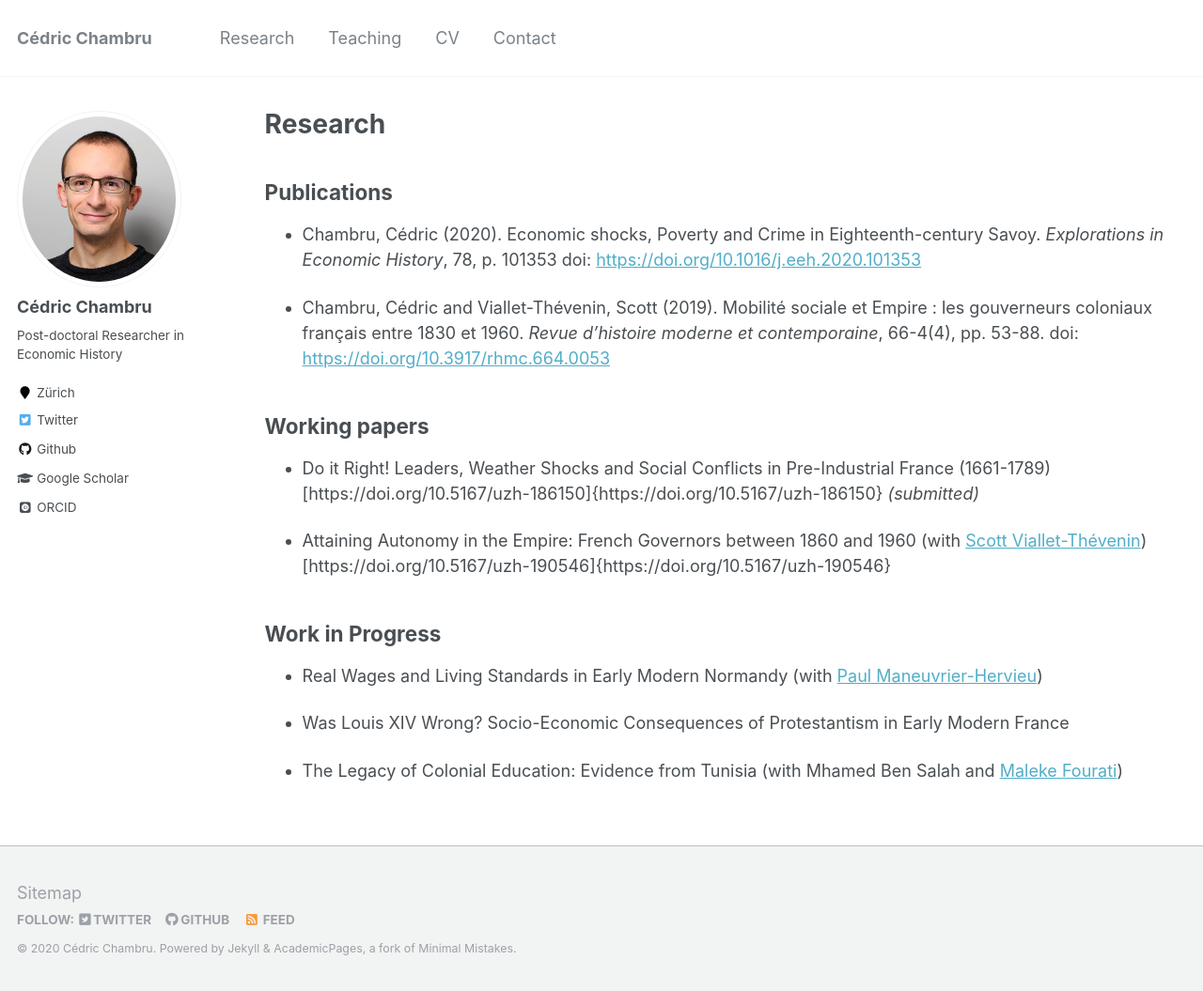
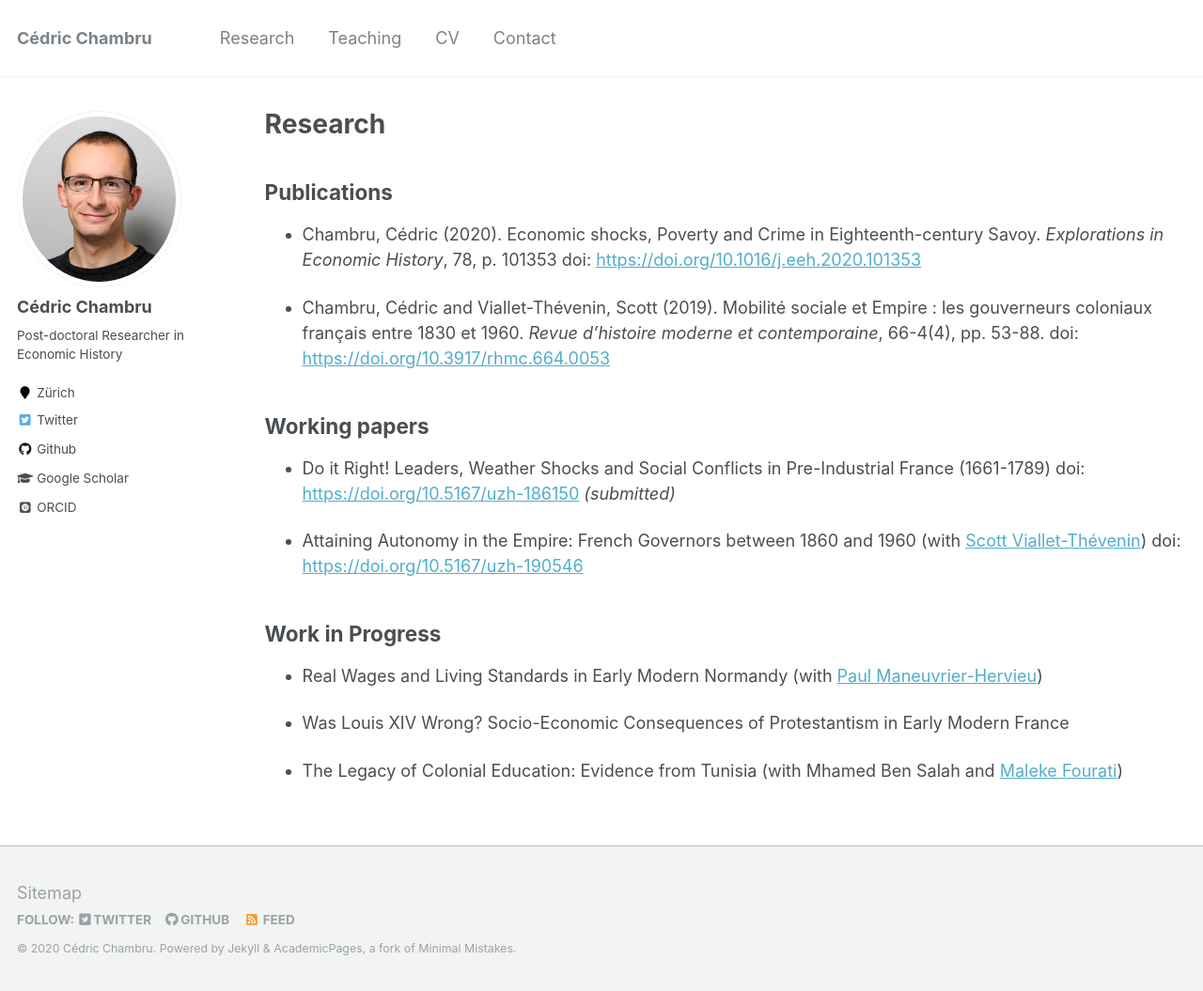
Before and after one commit to CedricChambru/CedricChambru.github.io, a Jekyll site: the page built from _pages/research.md, in a window 1280 px wide and 1055 px high. Shown: the whole window at 94% size. Built offline with Jekyll 4.4.1, drawn with Linux system fonts in a browser that asks for light colours; some web fonts are replaced; part of the change alters nothing that is shown.

Commit message:
Update research.md

```diff
--- a/_pages/research.md
+++ b/_pages/research.md
@@ -16,10 +16,10 @@ redirect_from:
 
 ## Working papers
 
-* Do it Right! Leaders, Weather Shocks and Social Conflicts in Pre-Industrial France (1661-1789) [https://doi.org/10.5167/uzh-186150]{https://doi.org/10.5167/uzh-186150}
+* Do it Right! Leaders, Weather Shocks and Social Conflicts in Pre-Industrial France (1661-1789) doi: [https://doi.org/10.5167/uzh-186150](https://doi.org/10.5167/uzh-186150)
 _(submitted)_
 
-* Attaining Autonomy in the Empire: French Governors between 1860 and 1960 (with [Scott Viallet-Thévenin](https://cv.archives-ouvertes.fr/scott-viallet-thevenin)) [https://doi.org/10.5167/uzh-190546]{https://doi.org/10.5167/uzh-190546}
+* Attaining Autonomy in the Empire: French Governors between 1860 and 1960 (with [Scott Viallet-Thévenin](https://cv.archives-ouvertes.fr/scott-viallet-thevenin)) doi: [https://doi.org/10.5167/uzh-190546](https://doi.org/10.5167/uzh-190546)
 
 ## Work in Progress
 
```
